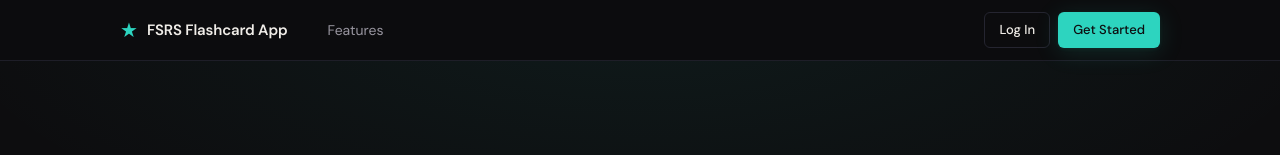
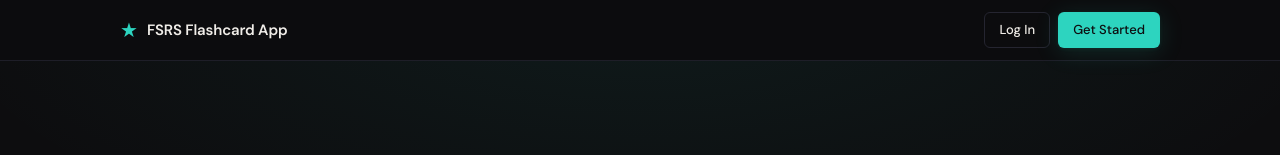
Before and after one commit to k-ogra/FSRS-Flashcard-App, a React (Vite) app in the folder frontend/: page / in a window 1280 px wide. Shown: the top 155 px of the page. Built offline with nearby package versions, Linux system fonts and the light colour scheme; no server answers.

Commit message:
removed features button from header

```diff
--- a/frontend/src/components/header/Navbar.tsx
+++ b/frontend/src/components/header/Navbar.tsx
@@ -1,5 +1,5 @@
 import { useState, useRef, useEffect } from "react";
-import { Link, useNavigate, useLocation } from "react-router-dom";
+import { Link, useNavigate } from "react-router-dom";
 import { useAuth } from "../context/useAuth";
 import { logout as apiLogout } from "../../api";
 import "./Navbar.css";
@@ -24,7 +24,6 @@ function PersonIcon() {
 
 function Navbar() {
   const navigate = useNavigate();
-  const location = useLocation();
   const auth = useAuth();
   const [dropdownOpen, setDropdownOpen] = useState(false);
   const dropdownRef = useRef<HTMLDivElement>(null);
@@ -41,17 +40,6 @@ function Navbar() {
     }
     return () => document.removeEventListener("mousedown", handleClick);
   }, [dropdownOpen]);
-
-  const handleFeaturesClick = (e: React.MouseEvent) => {
-    e.preventDefault();
-    if (location.pathname === "/") {
-      document
-        .getElementById("features")
-        ?.scrollIntoView({ behavior: "smooth" });
-    } else {
-      navigate("/#features");
-    }
-  };
 
   async function handleLogout() {
     setDropdownOpen(false);
@@ -73,11 +61,6 @@ function Navbar() {
             <span className="logo-text">FSRS Flashcard App</span>
           </Link>
           <ul className="nav-links">
-            <li>
-              <a href="#features" onClick={handleFeaturesClick}>
-                Features
-              </a>
-            </li>
             {auth.isAuthenticated && (
               <>
                 <li>
```
